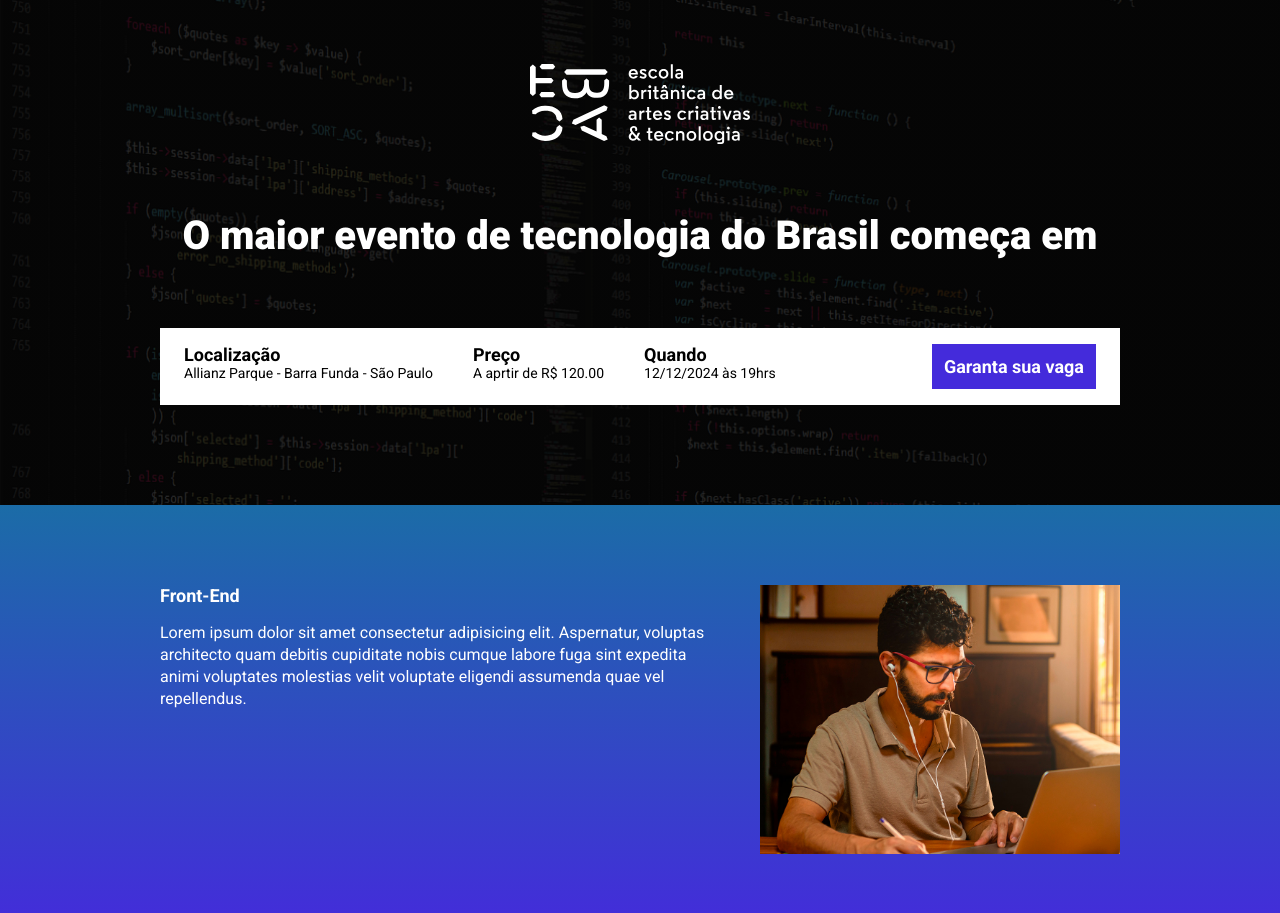
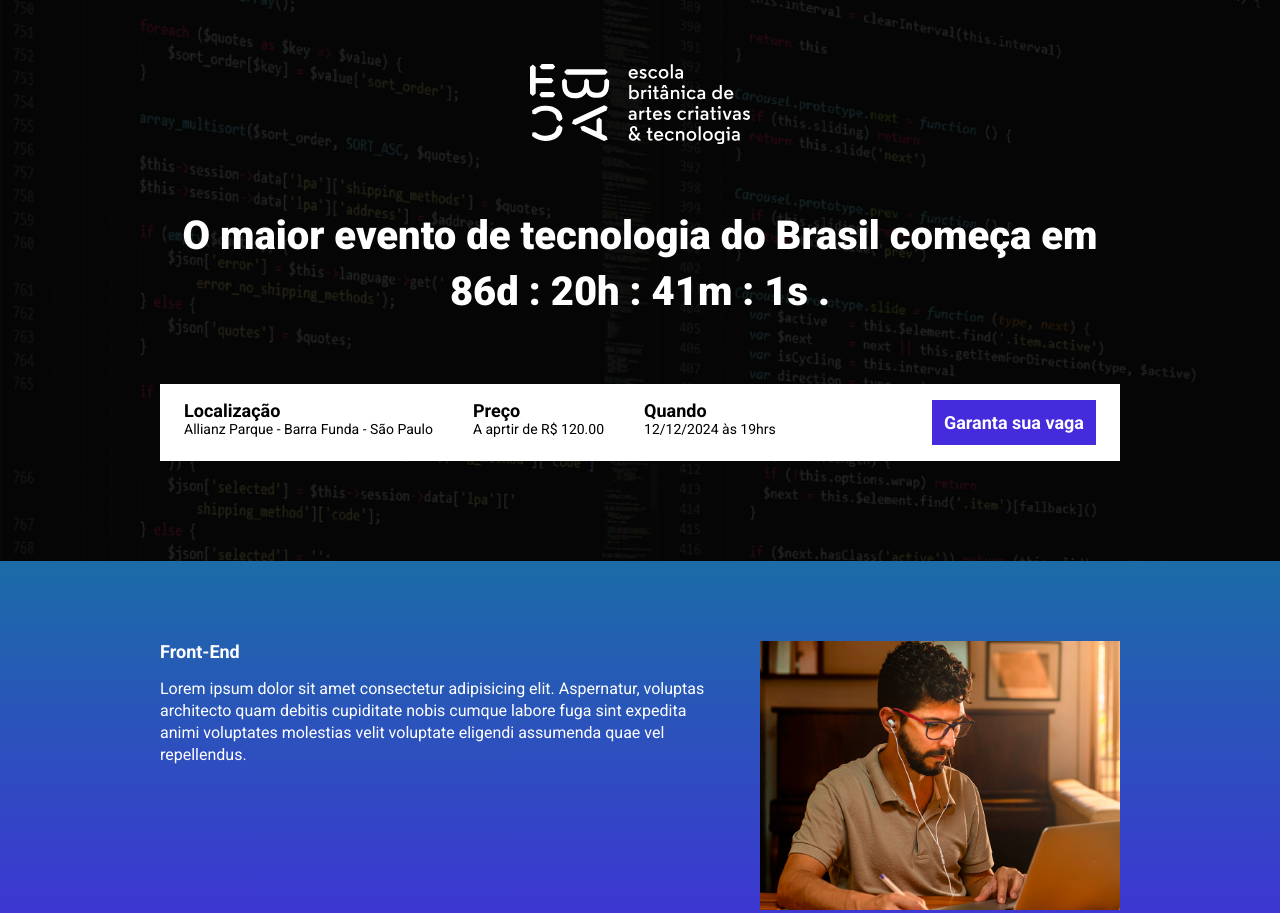
Before and after one commit to YasminVenceslau/LandingPage, a website built with Parcel: page src/index.html in a window 1280 px wide. Shown: the top 913 px of the page. Built offline with nearby package versions, Linux system fonts and the light colour scheme.

Commit message:
finalização do projeto

```diff
--- a/package.json
+++ b/package.json
@@ -2,9 +2,10 @@
   "name": "parcel",
   "version": "1.0.0",
   "description": "",
-  "main": "index.js",
+
   "scripts": {
     "dev": "parcel src/index.html src/styles/main.scss src/scripts/main.js",
+    "build": "parcel build src/index.html",
     "test": "echo \"Error: no test specified\" && exit 1"
   },
   "keywords": [],
--- a/src/index.html
+++ b/src/index.html
@@ -15,7 +15,9 @@
         <div class="container">
             <img class="hero__logo" src="/src/images/ebac_logo.svg" alt="EBAC">
             <p class="hero__text">
-                O maior evento de tecnologia do Brasil começa em
+                O maior evento de tecnologia do Brasil começa em <span id="contador">
+
+                </span>
             </p>
             <div class="infos-bar">
                 <ul class="infos-bar__infos">
--- a/src/scripts/main.js
+++ b/src/scripts/main.js
@@ -1 +1,40 @@
 AOS.init();
+
+const dataDoEvento = new Date('Dec 12, 2024 19:00:00 '); /* 12/12/2024 ás 19h - data especifica*/
+
+const timeStampDOEvento = dataDoEvento.getTime();
+
+const contaAsHoras = setInterval(function(){
+    const agora = new Date();
+    const timeStampAtual = agora.getTime();
+
+    const distanciaAteOEvento = timeStampDOEvento - timeStampAtual;
+
+const diaEmMS = 1000 /* 1segundo */ *  60 /* minuto */ * 60 /* hora */ * 24 /* dia */;
+const horaEmMS = 1000*60*60 ;
+const minutoEmMS = 1000*60;
+
+    /* descobrir os dias que faltam */
+    const  diasAteOEvento = Math.floor(distanciaAteOEvento / diaEmMS);
+
+    /* descobrir as horars */
+    const horasAteOEvento = Math.floor((distanciaAteOEvento % diaEmMS) / horaEmMS);
+
+    /* descobrir minutos */
+    const minutosAteOEvento = Math.floor((distanciaAteOEvento % horaEmMS) / minutoEmMS);
+
+    /* segundo */
+    const segundoAteOEvento = Math.floor((distanciaAteOEvento % minutoEmMS) / 1000)
+
+
+
+    document.getElementById('contador').innerHTML =` ${diasAteOEvento}d : ${horasAteOEvento}h : ${minutosAteOEvento}m : ${segundoAteOEvento}s . `
+
+    if (distanciaAteOEvento < 0 ){
+        clearInterval(contaAsHoras)
+        document.getElementById('contador').innerHTML = ' -> Evento expirado <-'
+    }
+
+
+
+},1000);
```
